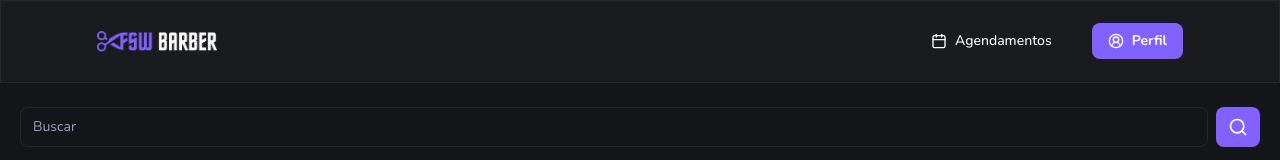
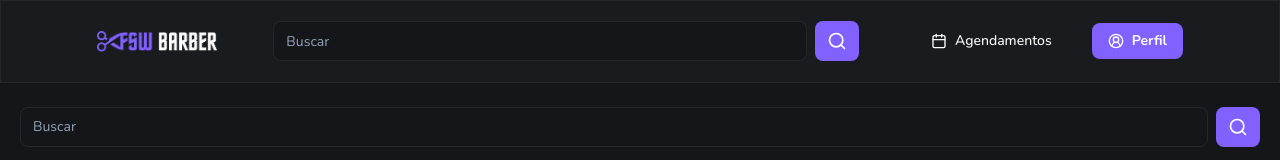
Before and after one commit to amosbarbato/fsw-barber, a Next.js app: page /barbershops in a window 1280 px wide. Shown: the top 160 px of the page. Built offline with nearby package versions, Linux system fonts and the light colour scheme; no server answers; the database is empty.

Commit message:
refactor: add search in header components except homepage

```diff
--- a/app/_components/header.tsx
+++ b/app/_components/header.tsx
@@ -1,3 +1,5 @@
+"use client"
+
 import Image from "next/image"
 import { Card, CardContent } from "./ui/card"
 import { Button } from "./ui/button"
@@ -6,8 +8,13 @@ import { Sheet, SheetTrigger } from "./ui/sheet"
 import { SidebarSheet } from "./sidebar-sheet"
 import Link from "next/link"
 import { NavbarSheet } from "./navbar-sheet"
+import Search from "./search"
+import { usePathname } from "next/navigation"
 
 export const Header = () => {
+  const pathname = usePathname()
+  const isHomePage = pathname === "/"
+
   return (
     <Card>
       <CardContent className="flex flex-row items-center justify-between p-5 xl:px-24">
@@ -20,6 +27,10 @@ export const Header = () => {
             className="xl:my-[10px]"
           />
         </Link>
+
+        <div className="max-lg:hidden xl:w-[62%] xl:px-11">
+          {!isHomePage && <Search />}
+        </div>
 
         <div>
           <NavbarSheet />
--- a/app/_components/search.tsx
+++ b/app/_components/search.tsx
@@ -30,7 +30,10 @@ const Search = () => {
 
   return (
     <Form {...form}>
-      <form className="flex gap-2" onClick={form.handleSubmit(handleSubmit)}>
+      <form
+        className="flex gap-2 xl:w-full"
+        onClick={form.handleSubmit(handleSubmit)}
+      >
         <FormField
           control={form.control}
           name="title"
```
